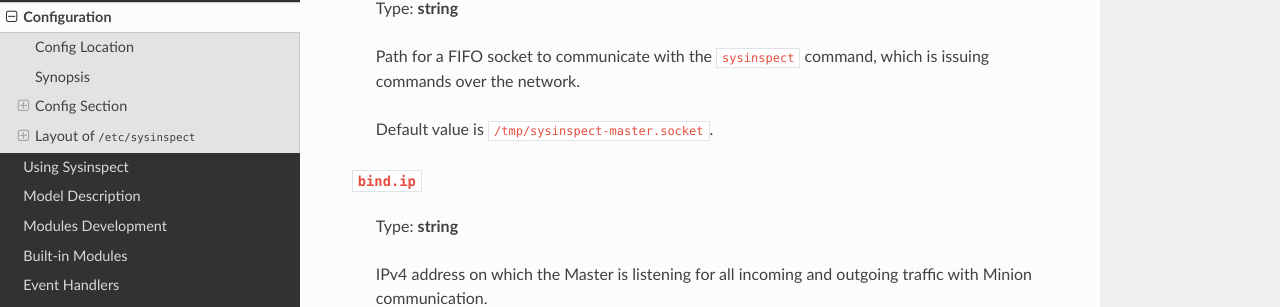
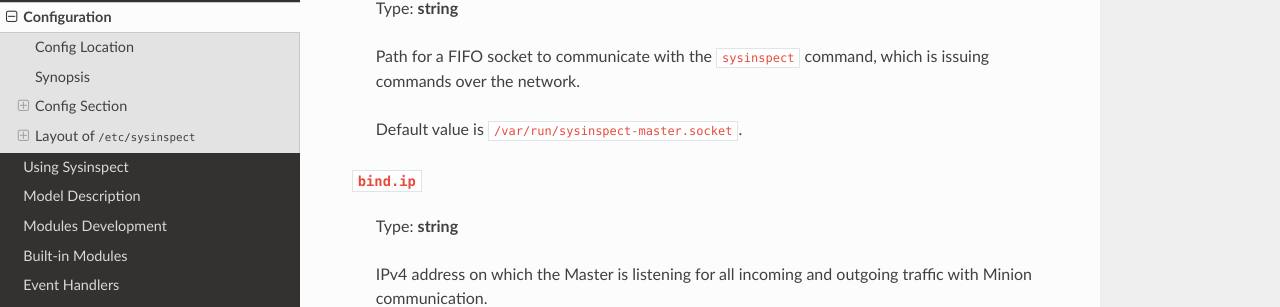
Before and after one commit to tinythings/sysinspect, a Sphinx documentation site: the page built from docs/global_config.rst, in a window 1280 px wide and 900 px high, scrolled down 1318 px. Shown: the part 136-443 px from the top of the window. Built offline with Sphinx 7.4.7 and the Read the Docs theme 3.1.0, drawn with Linux system fonts in a browser that asks for light colours.

Commit message:
Fix doc: default socket is not in /tmp

```diff
--- a/docs/global_config.rst
+++ b/docs/global_config.rst
@@ -83,7 +83,7 @@
     Path for a FIFO socket to communicate with the ``sysinspect`` command,
     which is issuing commands over the network.
 
-    Default value is ``/tmp/sysinspect-master.socket``.
+    Default value is ``/var/run/sysinspect-master.socket``.
 
 ``bind.ip``
 ###########
```
